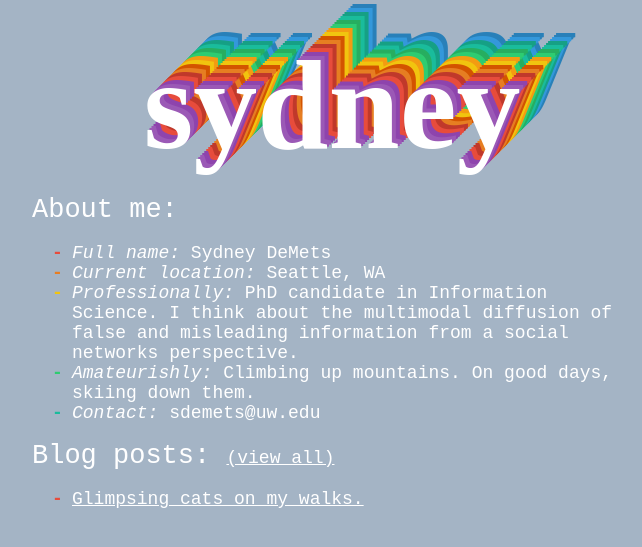
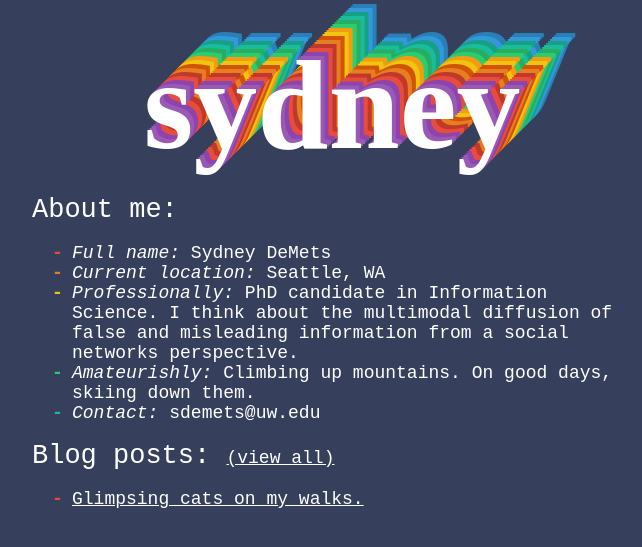
Before and after one commit to sydneyDeMets/sydneydemets.github.io, a Jekyll site: the page built from index.md, in a window 1280 px wide. Shown: the top 547 px of the page, without its empty margins (308-950 px from the left). Built offline with Jekyll 4.4.1, drawn with Linux system fonts in a browser that asks for light colours.

Commit message:
Update styles.css

```diff
--- a/assets/sydney/styles.css
+++ b/assets/sydney/styles.css
@@ -1,7 +1,7 @@
 html {
   position: relative;
   z-index: 1;
-  background: #A4B4C5;
+  background: #36405c;
   color: #fff;
   font-family: "roboto-mono", monospace;
   font-size: 18px;
```
